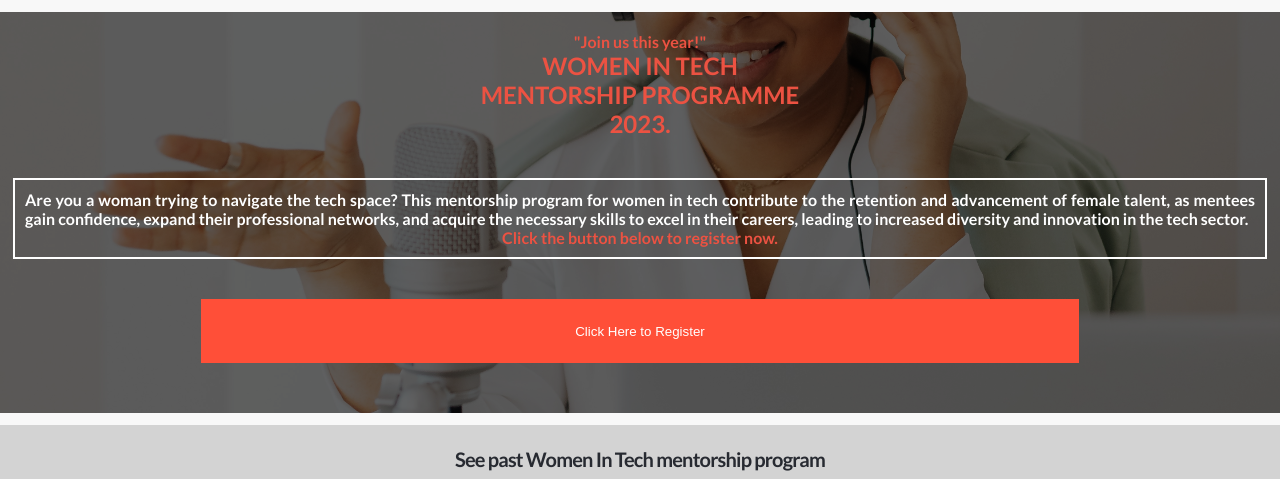
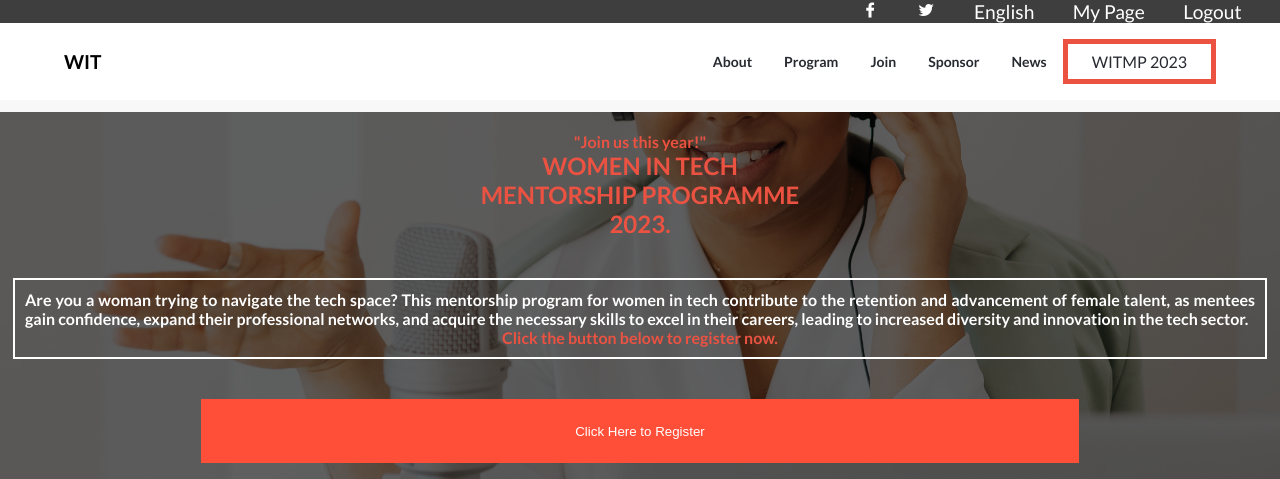
Before and after one commit to JoyTaribagshaw/module-1-capstone-project, a website: page about.html in a window 1280 px wide. Shown: the top 479 px of the page. Drawn offline with Linux system fonts and the light colour scheme.

Commit message:
Update css file

```diff
--- a/about.css
+++ b/about.css
@@ -48,7 +48,7 @@ header {
 
 .about-first-section {
   background-image: url(/Assets/pexels-karolina-grabowska-5399043.jpg), linear-gradient(rgba(0, 0, 0, 0.6), rgba(0, 0, 0, 0.6));
-  background-blend-mode: overlay;;
+  background-blend-mode: overlay;
   background-repeat: no-repeat;
   background-size: cover;
   background-position: center;
@@ -242,6 +242,18 @@ header {
   color: var(--primary);
 }
 
+.p-logo {
+  font-size: 1.2rem;
+  font-weight: bold;
+  color: black;
+  text-decoration: none;
+}
+
+li {
+  align-items: center;
+  list-style-type: none;
+}
+
 .button {
   display: flex;
   justify-content: center;
@@ -270,6 +282,54 @@ header {
   .button,
   .more {
     display: none;
+  }
+
+  .top-section {
+    display: flex;
+    background: #3e3e3e;
+  }
+
+  .top-section-ul {
+    width: 100%;
+    display: flex;
+    justify-content: flex-end;
+    align-items: center;
+  }
+
+  .top-section-list {
+    color: white;
+    font-size: 1.2rem;
+    margin-right: 2em;
+    list-style-type: none;
+  }
+
+  .navbar-container {
+    display: flex;
+    flex-direction: row;
+    background: #fff;
+    padding: 1em 4em;
+    align-items: center;
+  }
+
+  .navbar-items {
+    display: flex;
+    margin-left: auto;
+    align-items: center;
+  }
+
+  .navbar-items li a {
+    margin: 0 1rem;
+    text-decoration: none;
+    color: var(--dark);
+  }
+
+  .navbar-items li a:active {
+    color: var(--primary);
+  }
+
+  .navbar-items li:last-child {
+    border: 5px solid var(--primary);
+    padding: 8px;
   }
 
   .menu-link-desktop {
--- a/style.css
+++ b/style.css
@@ -251,6 +251,13 @@ li {
   color: #f07f7e;
 }
 
+.p-logo {
+  font-size: 1.2rem;
+  font-weight: bold;
+  color: black;
+  text-decoration: none;
+}
+
 .top-section,
 .navbar-container,
 .footer,
@@ -341,7 +348,7 @@ li {
     margin: 0 80px;
   }
 
-  .logo {
+  .p-logo {
     font-size: 1.2rem;
     font-weight: bold;
     color: black;
```
